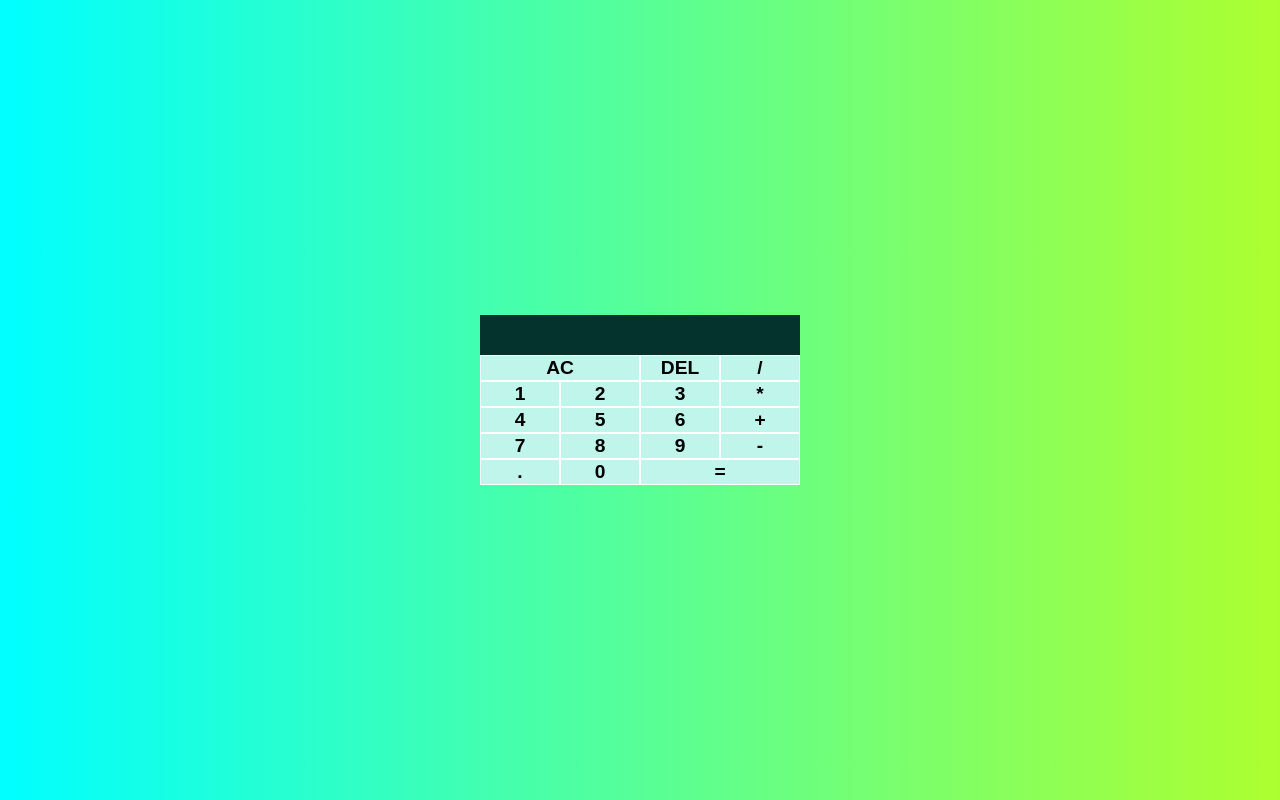
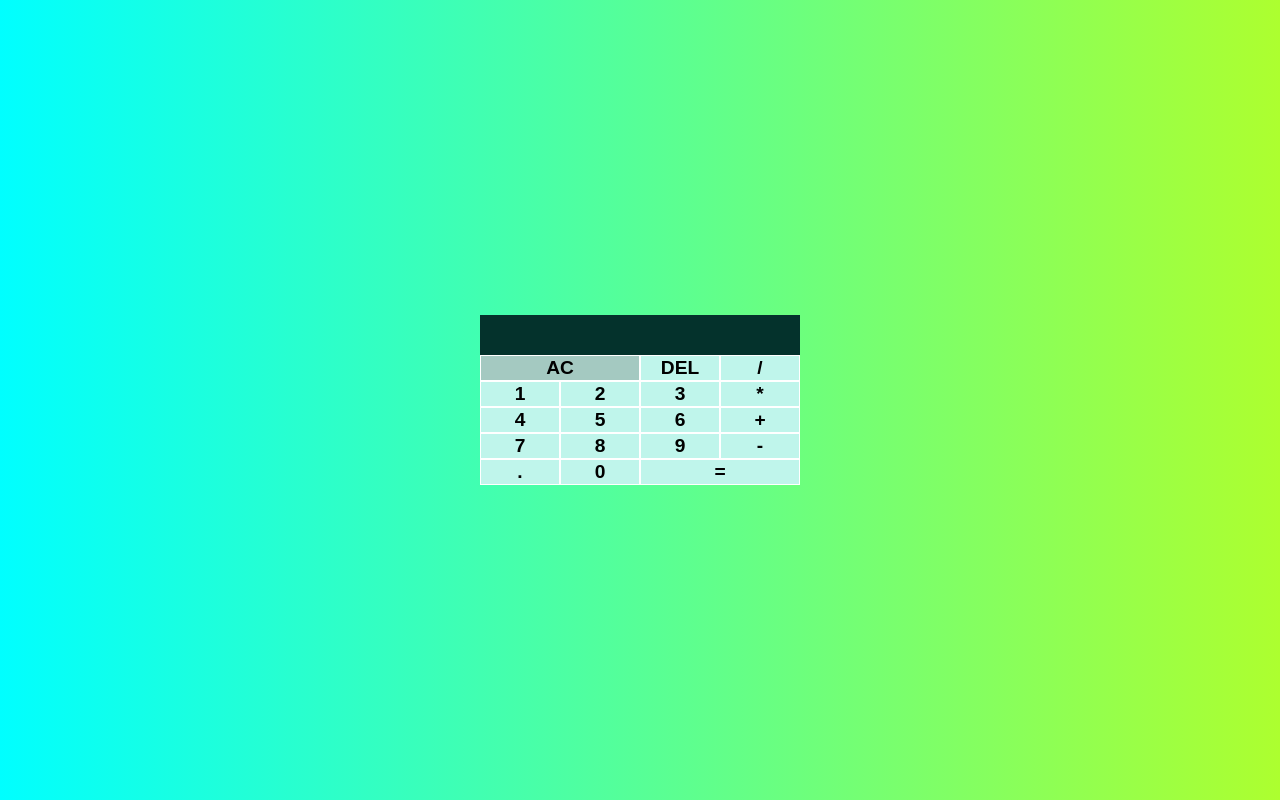
Before and after one commit to jpfbarreira/CalculatorClone, a plain HTML site: page index.html in a window 1280 px wide. In both pictures the pointer is over the button "AC". Drawn offline with Linux system fonts and the light colour scheme; a web font is replaced by a local one.

Commit message:
Update stylle.css

```diff
--- a/stylle.css
+++ b/stylle.css
@@ -47,6 +47,9 @@ button{
     font-size: larger;
     font-weight: bolder;
 }
+button:hover{
+    background-color: #a4c9c1;
+}
 
 #ac{
     width: 50%;
```
